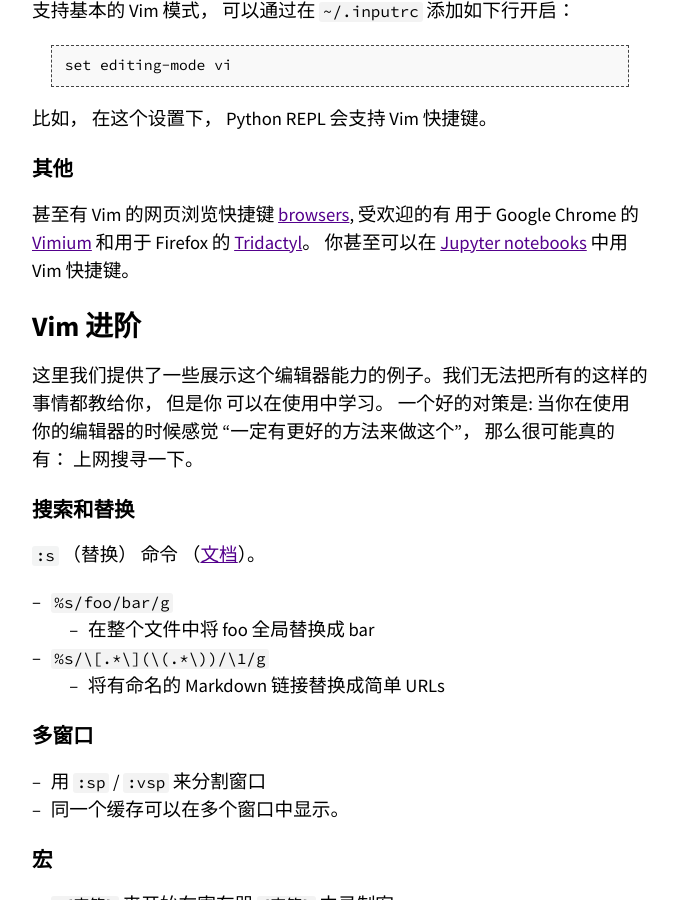
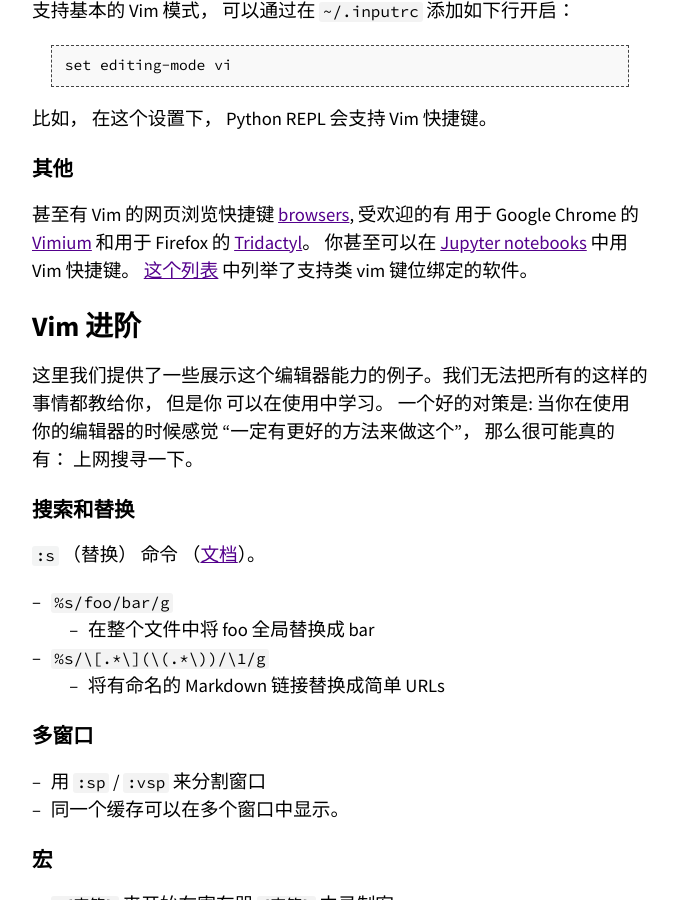
Before and after one commit to missing-semester-cn/missing-semester-cn.github.io, a Jekyll site: the page built from _2020/editors.md, in a window 1280 px wide and 900 px high, scrolled down 7447 px. Shown: the whole window, without its empty margins (300-978 px from the left). Built offline with Jekyll 4.4.1, drawn with Linux system fonts in a browser that asks for light colours.

Commit message:
[upstream sync] 6a48623

```diff
--- a/_2020/editors.md
+++ b/_2020/editors.md
@@ -308,6 +308,8 @@ set editing-mode vi
 和用于 Firefox 的 [Tridactyl](https://github.com/tridactyl/tridactyl)。
 你甚至可以在 [Jupyter
 notebooks](https://github.com/lambdalisue/jupyter-vim-binding) 中用 Vim 快捷键。
+[这个列表](https://reversed.top/2016-08-13/big-list-of-vim-like-software) 中列举了支持类 vim 键位绑定的软件。
+
 
 # Vim 进阶
 
```
